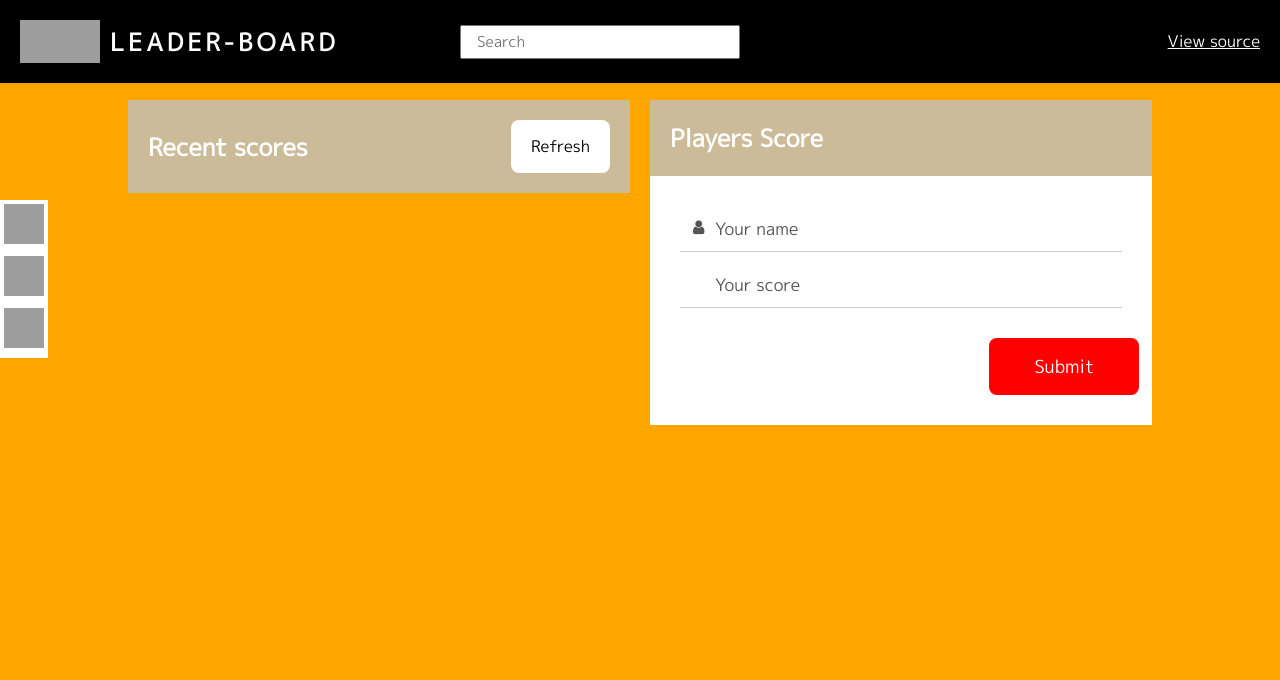
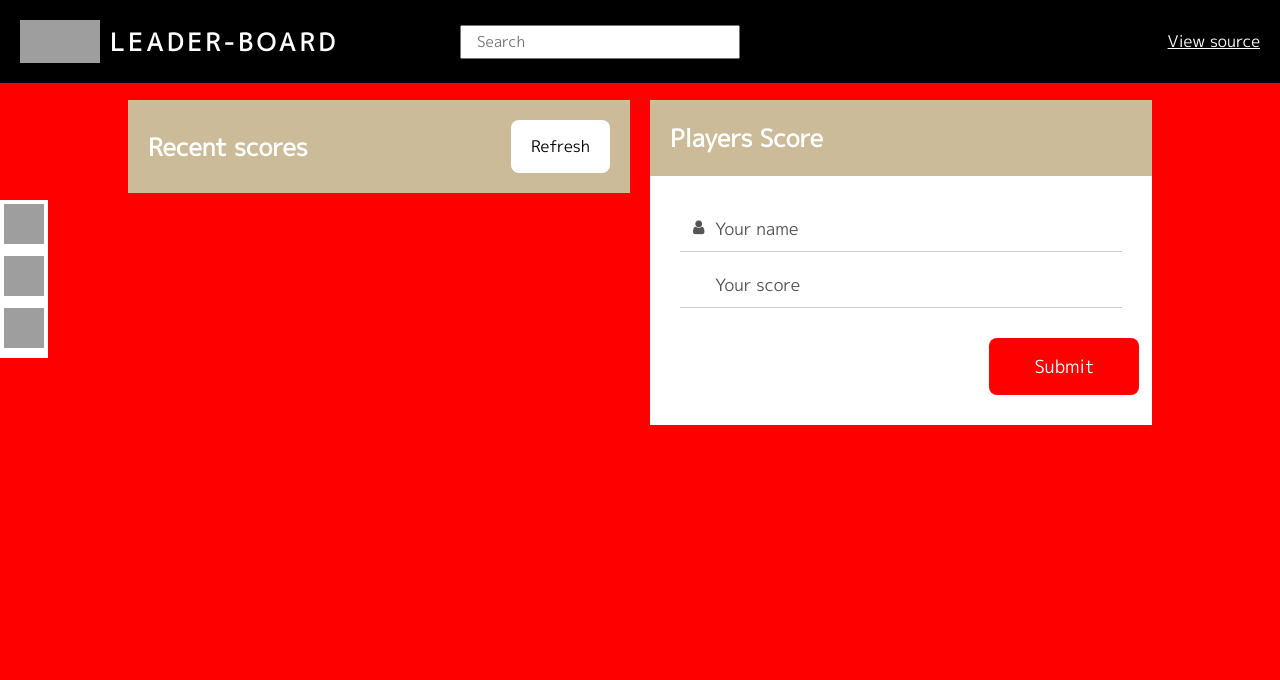
Before and after one commit to ademibowale/Leader-Board, a website built with webpack: page src/index.html in a window 1280 px wide. Built offline with nearby package versions, Linux system fonts and the light colour scheme; no server answers; grey boxes are pictures that could not be loaded.

Commit message:
add more styles

```diff
--- a/src/style.css
+++ b/src/style.css
@@ -25,7 +25,7 @@ nav {
 }
 
 body {
-  background-color: #ffa500;
+  background-color: #ff0000;
   color: #000;
   font-family: 'M PLUS 1p', sans-serif;
 }
```
